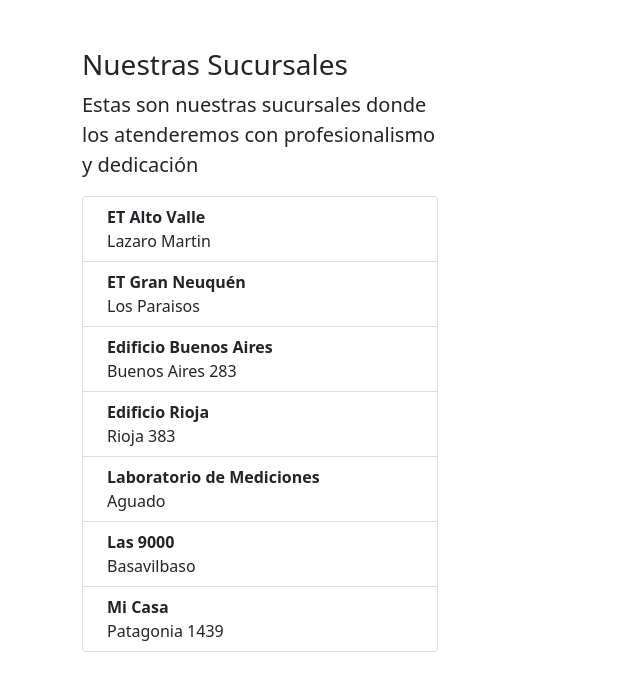
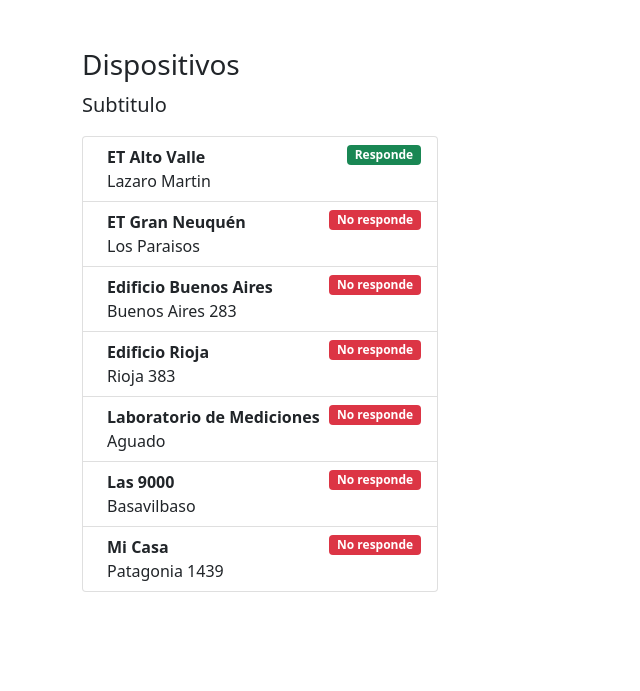
Before and after one commit to maxiarg1/django-leaflet-folium, a Django app: template map/templates/map/home.html in a window 1280 px wide. Shown: the top 691 px of the page, without its empty margins (0-640 px from the left). Run offline with Django 4.2, Linux system fonts and the light colour scheme; the template is opened without the code that fills it: values that come from a table or form of the project are taken from there, others are empty; data comes from the database, SQL or seed files in the repository; both versions use the stored data as it was after the commit.

Commit message:
ping
Agregados algunos datos a los marcadores y el cambio de color en funcion de si responde ping.
el ping todavia no funciona

```diff
--- a/map/models.py
+++ b/map/models.py
@@ -5,6 +5,8 @@ class Location(models.Model):
     address = models.CharField(max_length=250, verbose_name='Dirección')
     lat = models.FloatField(verbose_name='Latitud')
     lng = models.FloatField(verbose_name='Longitud')
+    direccion_ip = models.GenericIPAddressField(default='0.0.0.0', protocol='IPv4')
+    ping_responde = models.BooleanField(default=0)
 
     class Meta:
         verbose_name = 'Sucursal'
@@ -13,3 +15,11 @@ class Location(models.Model):
 
     def __str__(self):
         return self.name
+
+
+class UbicacionInicial(models.Model):
+    latitud = models.DecimalField(max_digits=9, decimal_places=6)
+    longitud = models.DecimalField(max_digits=9, decimal_places=6)
+
+    def __str__(self):
+        return f'Latitud: {self.latitud}, Longitud: {self.longitud}'
--- a/map/templates/map/home.html
+++ b/map/templates/map/home.html
@@ -4,17 +4,18 @@
 
 <div class="row">
     <div class="col-md-4">
-        <h3>Nuestras Sucursales</h3>
-        <p class="lead">Estas son nuestras sucursales donde los atenderemos con profesionalismo y dedicación</p>
+        <h3>Dispositivos</h3>
+        <p class="lead">Subtitulo</p>
 
         <ol class="list-group">
 
             {% for location in locations %}
-            <li class="list-group-item d-flex justify-content-between align-items-start">
+            <li class="list-group-item d-flex justify-content-between align-items-start" data-ping-responde="{{ location.ping_responde|yesno:'true,false' }}">
                 <div class="ms-2 me-auto">
-                <div class="fw-bold">{{ location.name }}</div>
-                {{ location.address }}
+                    <div class="fw-bold">{{ location.name }}</div>
+                    {{ location.address }}
                 </div>
+                <span class="badge bg-{{ location.ping_responde|yesno:'success,danger' }}">{{ location.ping_responde|yesno:'Responde,No responde' }}</span>
             </li>
             {% endfor %}
         </ol>
@@ -24,4 +25,19 @@
     </div>
 </div>
 
+<script>
+    var markers = document.querySelectorAll('.leaflet-marker-icon');
+
+    markers.forEach(function(marker, index) {
+        var listItem = document.querySelector('[data-ping-responde="' + index + '"]');
+        var pingResponde = listItem.dataset.pingResponde === 'true';
+
+        if (pingResponde) {
+            marker.style.filter = 'hue-rotate(120deg)';
+        } else {
+            marker.style.filter = 'hue-rotate(0deg)';
+        }
+    });
+</script>
+
 {% endblock %}
```
Also changed, not shown: map/admin.py (+6 -1 lines), map/ping_utils.py (added, +9 -0 lines), map/views.py (+25 -8 lines), db.sqlite3, map/migrations/0002_location_direccion_ip.py (added), map/migrations/0003_ubicacion.py (added), map/migrations/0004_rename_ubicacion_ubicacioninicial.py (added), map/migrations/0005_location_ping_responde.py (added).
